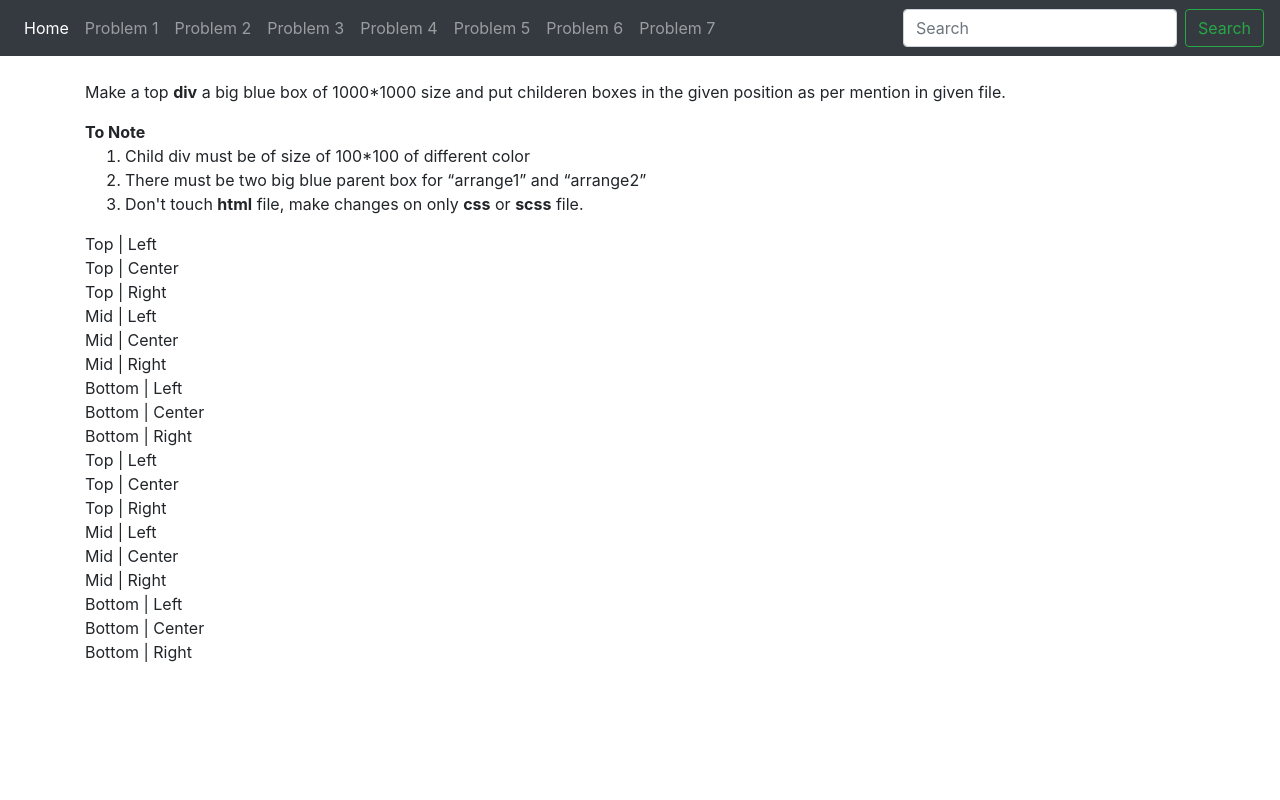
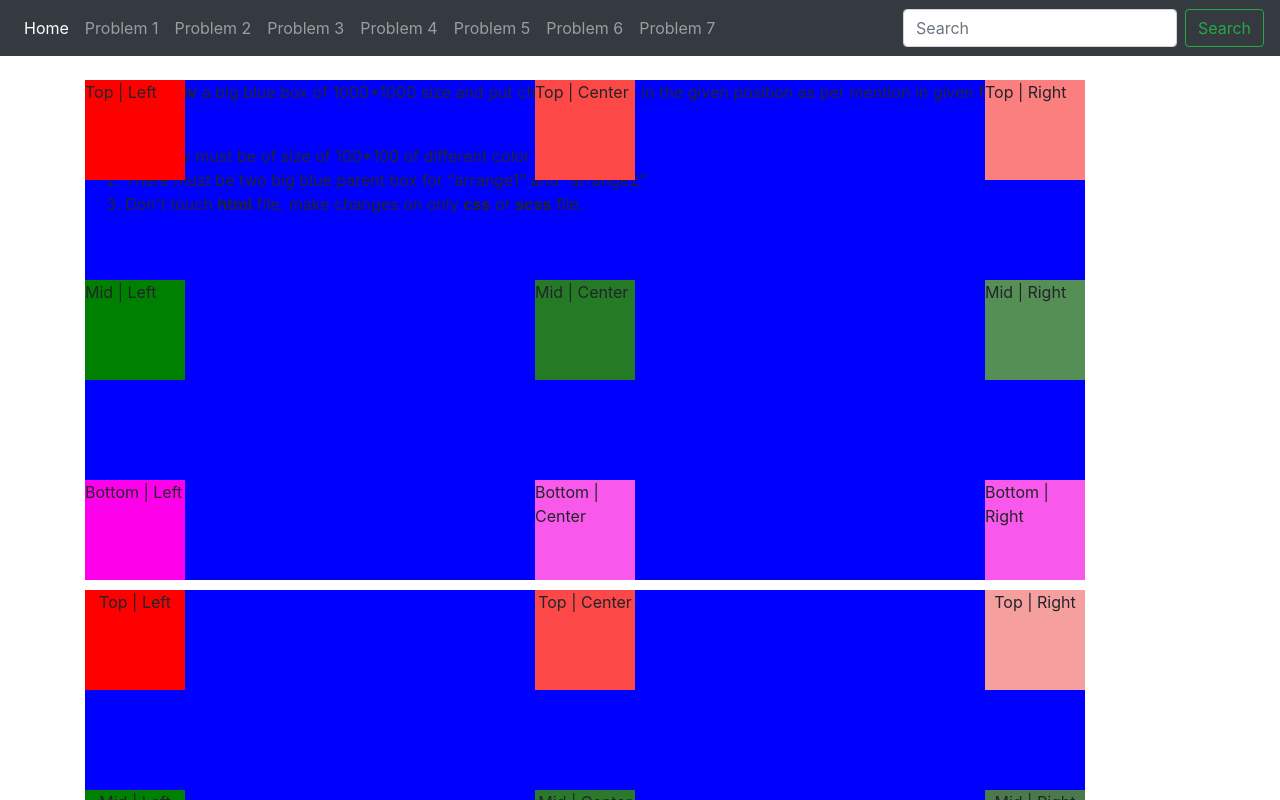
Before and after one commit to sagarrajak/angular-frontend-assigment, an Angular app: page /question-3 in a window 1280 px wide. Shown: the top 800 px of the page. Built offline with nearby package versions, Linux system fonts and the light colour scheme.

Commit message:
finished problem 3

```diff
--- a/src/app/question-three/question-three.component.html
+++ b/src/app/question-three/question-three.component.html
@@ -1,6 +1,7 @@
 <div class="section1">
   <p>
-       Make a top <b>div</b> a big blue box of 1000*1000 size and put childeren boxes in the given position as per mention in given file.
+    Make a top <b>div</b> a big blue box of 1000*1000 size and put childeren boxes in the given position as per mention
+    in given file.
   </p>
   <b>To Note</b>
   <ol>
--- a/src/app/question-three/question-three.component.scss
+++ b/src/app/question-three/question-three.component.scss
@@ -0,0 +1,150 @@
+.section1 {
+  width: 1000px;
+  height: 500px;
+  background-color: blue;
+  position: relative;
+}
+
+// styles for arrange 1
+.section1 .arrange1 > div:nth-of-type(1) {
+  top: 0;
+  left: 0;
+  background-color: red;
+  width: 100px;
+  height: 100px;
+  position: absolute;
+}
+.section1 .arrange1 > div:nth-of-type(2) {
+  transform: translate(-50%);
+  left: 50%;
+  top: 0;
+  background-color: rgb(253, 72, 72);
+  position: absolute;
+  width: 100px;
+  height: 100px;
+}
+.section1 .arrange1 > div:nth-of-type(3) {
+  right: 0%;
+  top: 0;
+  background-color: rgb(252, 127, 127);
+  position: absolute;
+  width: 100px;
+  height: 100px;
+}
+.section1 div:nth-of-type(2) > div:nth-of-type(1) {
+  position: absolute;
+  top: 50%;
+  transform: translate(0%, -50%);
+  left: 0;
+  background-color: green;
+  width: 100px;
+  height: 100px;
+}
+.section1 div:nth-of-type(2) > div:nth-of-type(2) {
+  position: absolute;
+  top: 50%;
+  transform: translate(-50%, -50%);
+  left: 50%;
+  background-color: rgb(37, 122, 37);
+  width: 100px;
+  height: 100px;
+}
+.section1 div:nth-of-type(2) > div:nth-of-type(3) {
+  position: absolute;
+  top: 50%;
+  transform: translate(0%, -50%);
+  right: 0;
+  background-color: rgb(86, 143, 86);
+  width: 100px;
+  height: 100px;
+}
+.section1 div:nth-of-type(3) > div:nth-of-type(1) {
+  position: absolute;
+  bottom: 0;
+  left: 0;
+  background-color: rgb(255, 0, 234);
+  width: 100px;
+  height: 100px;
+}
+.section1 div:nth-of-type(3) > div:nth-of-type(2) {
+  position: absolute;
+  transform: translate(-50%);
+  left: 50%;
+  bottom: 0;
+  background-color: rgb(248, 89, 235);
+  width: 100px;
+  height: 100px;
+}
+.section1 div:nth-of-type(3) > div:nth-of-type(3) {
+  position: absolute;
+  bottom: 0;
+  right: 0;
+  background-color: rgb(248, 89, 235);
+  width: 100px;
+  height: 100px;
+}
+// styles for arrange 2
+.arrange2 {
+  width: 1000px;
+  height: 500px;
+  background-color: blue;
+  position: relative;
+  text-align: center;
+  margin-top: 10px;
+}
+.arrange2 div {
+  width: 100px;
+  height: 100px;
+  background-color: rgb(173, 199, 121);
+  position: absolute;
+}
+.arrange2 div:nth-of-type(1) {
+  top: 0;
+  left: 0;
+  background-color: red;
+}
+.arrange2 div:nth-of-type(2) {
+  transform: translate(-50%);
+  left: 50%;
+  top: 0;
+  background-color: rgb(253, 72, 72);
+}
+.arrange2 div:nth-of-type(3) {
+  top: 0;
+  right: 0;
+  background-color: rgb(245, 159, 159);
+}
+.arrange2 div:nth-of-type(4) {
+  top: 50%;
+  transform: translate(0%, -50%);
+  left: 0;
+  background-color: green;
+}
+.arrange2 div:nth-of-type(5) {
+  top: 50%;
+  transform: translate(-50%, -50%);
+  left: 50%;
+  background-color: rgb(43, 122, 43);
+}
+.arrange2 div:nth-of-type(6) {
+  top: 50%;
+  transform: translate(0%, -50%);
+  right: 0;
+  background-color: rgb(75, 121, 75);
+}
+.arrange2 div:nth-of-type(7) {
+  left: 0;
+  bottom: 0;
+  background-color: orange;
+}
+.arrange2 div:nth-of-type(8) {
+  transform: translate(-50%);
+  left: 50%;
+  bottom: 0;
+  background-color: rgb(247, 191, 88);
+}
+.arrange2 div:nth-of-type(9) {
+  bottom: 0;
+  right: 0;
+  background-color: rgb(255, 218, 151);
+}
```
Lines whose indentation alone changed are shown as unchanged.
